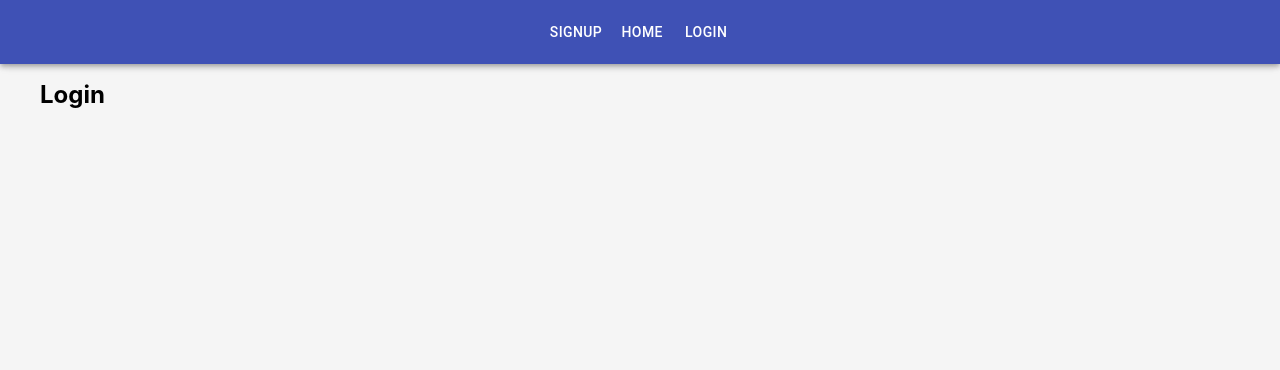
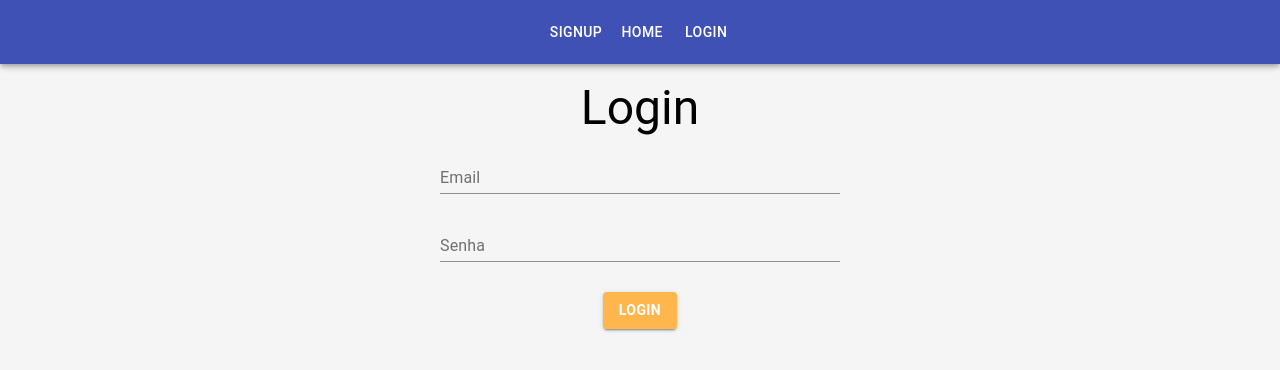
Before and after one commit to Nandolinhares/cartolol-client, a React (Create React App) app: page /login in a window 1280 px wide. Shown: the top 370 px of the page. Built offline with nearby package versions, Linux system fonts and the light colour scheme.

Commit message:
login component almost done

```diff
--- a/src/pages/login.js
+++ b/src/pages/login.js
@@ -1,13 +1,115 @@
-import React, { Component } from 'react'
+import React, { Component } from 'react';
+import { withStyles } from '@material-ui/core/styles';
+import Grid from '@material-ui/core/Grid';
+import Typography from '@material-ui/core/Typography';
+import TextField from '@material-ui/core/TextField';
+import Button from '@material-ui/core/Button';
+import axios from 'axios';
+
+const styles = {
+    h3: {
+        textAlign: 'center'
+    },
+    form: {
+        textAlign: 'center'
+    },
+    TextField: {
+        margin: '10px auto 10px auto'
+    },
+    button: {
+        marginTop: 20,
+        position: 'relative',
+        backgroundColor: '#ffb74d',
+        color: '#fff',
+        fontWeight: 'bold',
+        '&:hover': {
+            background: "#ff9800",
+         },
+    }
+}
 
 export class login extends Component {
+    state ={
+        email: '',
+        password: '',
+        errors: {}
+    }
+
+    handleSubmit = (event) => {
+        event.preventDefault();
+        const userData = {
+            email: this.state.email,
+            password: this.state.password
+        }
+
+        axios.post('/login', userData)
+            .then(res => {
+                console.log(res.data);
+                localStorage.setItem('FBIdToken', `Bearer ${res.data.token}`);
+                axios.defaults.headers.common['Authorization'] = `Bearer ${res.data.token}`;
+                this.props.history.push('/');
+            })
+            .catch(err => {
+                this.setState({
+                    errors: err.response.data
+                })
+            })
+    }
+
+    handleChange = (event) => {
+        this.setState({
+           [event.target.name]: event.target.value
+        })
+    }
+
     render() {
+        const { classes } = this.props;
+        const { errors } = this.state;
         return (
-            <div>
-                <h2>Login</h2>
-            </div>
+            <Grid container>
+                <Grid item sm></Grid>
+                <Grid item sm>
+                    <Typography variant="h3" className={classes.h3}>Login</Typography>
+                    <form noValidate onSubmit={this.handleSubmit} className={classes.form}>
+                        <TextField
+                            id="email"
+                            type="email"
+                            name="email"
+                            label="Email"
+                            helperText={errors.email}
+                            error={errors.email ? true : false}
+                            onChange={this.handleChange}
+                            value={this.state.email}
+                            className={classes.TextField}
+                            fullWidth
+                        />
+                        <TextField
+                            id="password"
+                            type="password"
+                            name="password"
+                            label="Senha"
+                            helperText={errors.password}
+                            error={errors.password ? true : false}
+                            onChange={this.handleChange}
+                            value={this.state.password}
+                            className={classes.TextField}
+                            fullWidth
+                        />
+                        {errors.message &&(
+                            <Typography variant="body2" className={classes.customError}>
+                                {errors.message}
+                            </Typography>
+                        )}
+                        <Button
+                            type="submit"
+                            variant="contained"
+                            className={classes.button}>Login</Button>
+                    </form>
+                </Grid>
+                <Grid item sm></Grid>
+            </Grid>
         )
     }
 }
 
-export default login
+export default withStyles(styles)(login);
--- a/src/pages/signup.js
+++ b/src/pages/signup.js
@@ -8,6 +8,9 @@ import Typography from '@material-ui/core/Typography';
 
 const styles = {
     form: {
+        textAlign: 'center'
+    },
+    h3: {
         textAlign: 'center'
     },
     TextField: {
@@ -82,6 +85,7 @@ export class signup extends Component {
             <Grid container>
                 <Grid item sm></Grid>
                 <Grid item sm>
+                    <Typography variant="h3" className={classes.h3}>Signup</Typography>
                     <form noValidate onSubmit={this.handleSubmit} className={classes.form}>
                         <TextField
                             className={classes.TextField}
```
